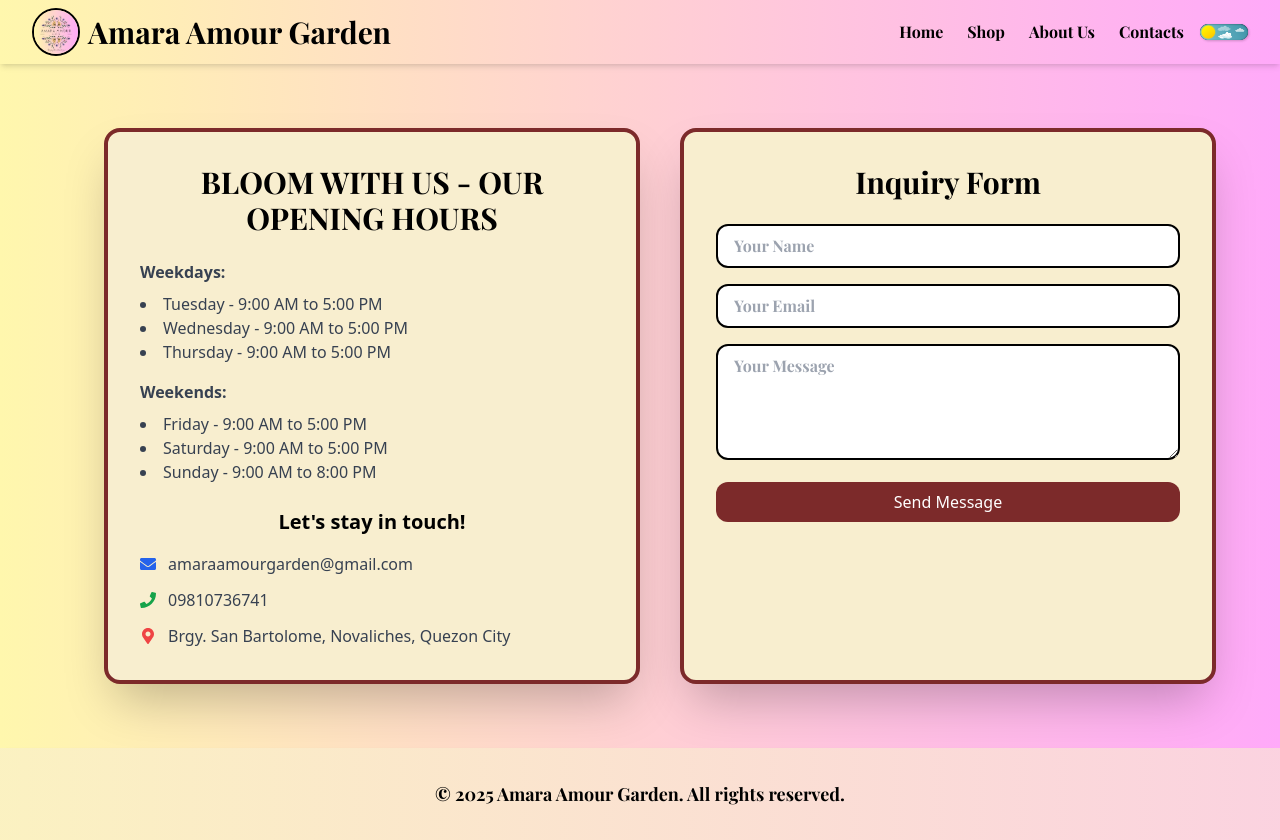
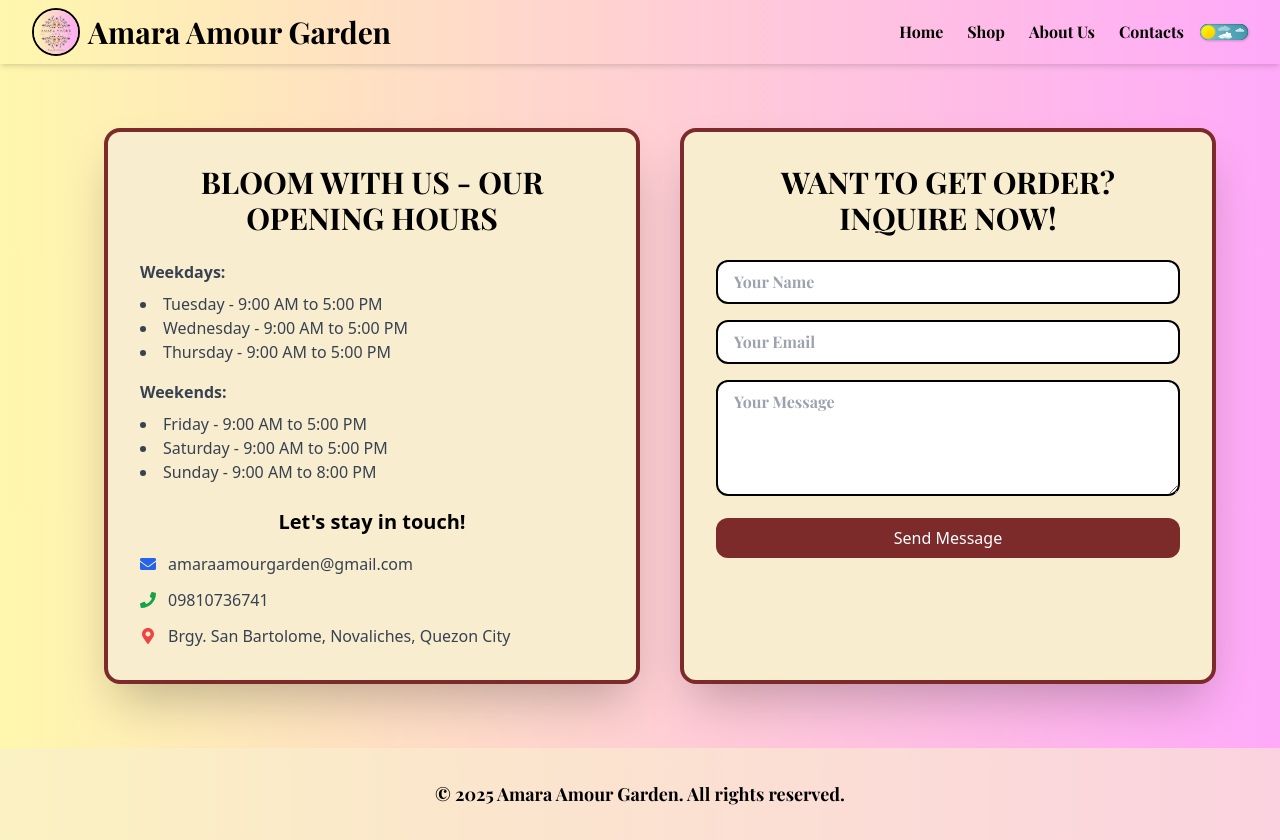
Before and after one commit to miracl3-dreams/aag-ecommerce-fe, a React (Vite) app: page /contacts in a window 1280 px wide. Built offline with nearby package versions, Linux system fonts and the light colour scheme.

Commit message:
updating frontend

```diff
--- a/src/pages/Contacts/contacts.jsx
+++ b/src/pages/Contacts/contacts.jsx
@@ -82,7 +82,7 @@ const Contacts = () => {
       <div className="bg-[#F8EECF] border-[#7C2A2A] border-4 dark:bg-gray-600 p-8 rounded-2xl shadow-2xl w-full lg:w-1/2 flex flex-col justify-between">
         <div>
           <h2 className="text-2xl sm:text-3xl font-bold text-center mb-6 font-playfair dark:text-white">
-            Inquiry Form
+            WANT TO GET ORDER? INQUIRE NOW!
           </h2>
           <form ref={form} onSubmit={sendEmail} className="space-y-4">
             <input
```
